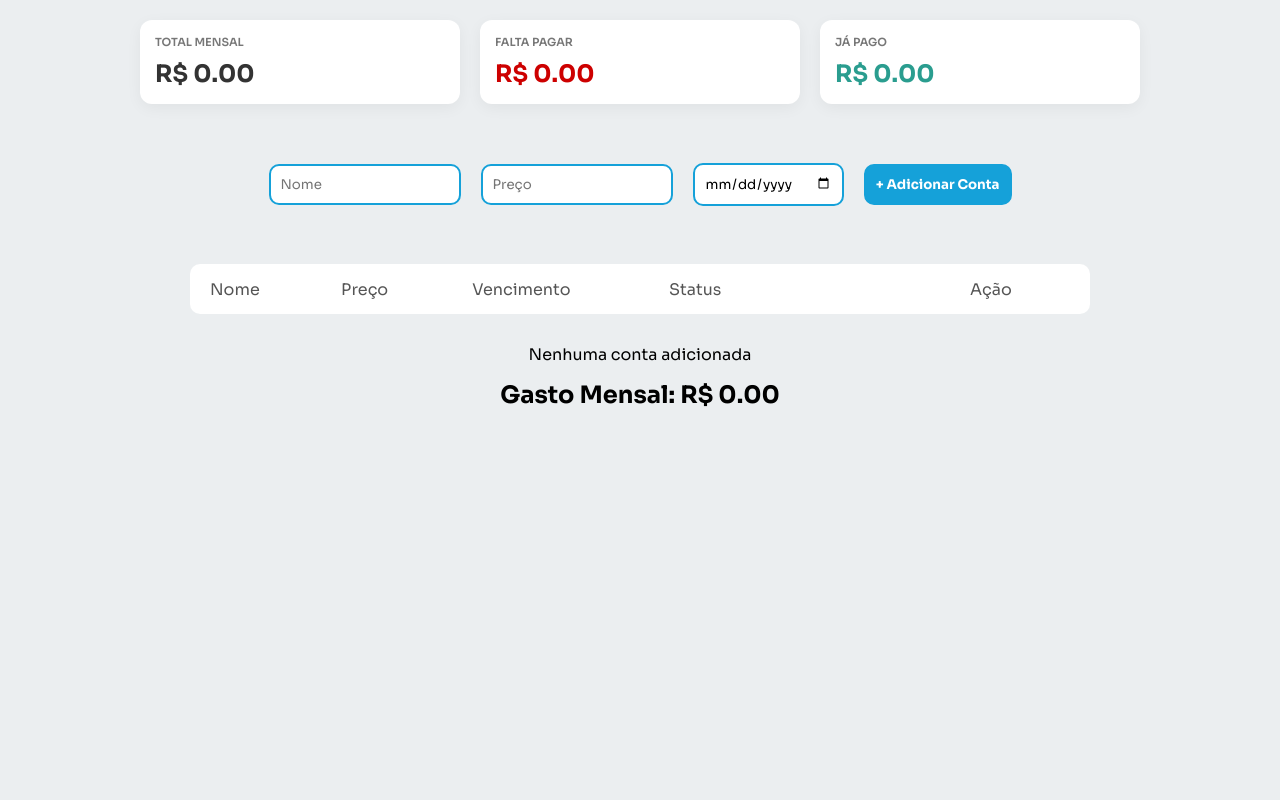
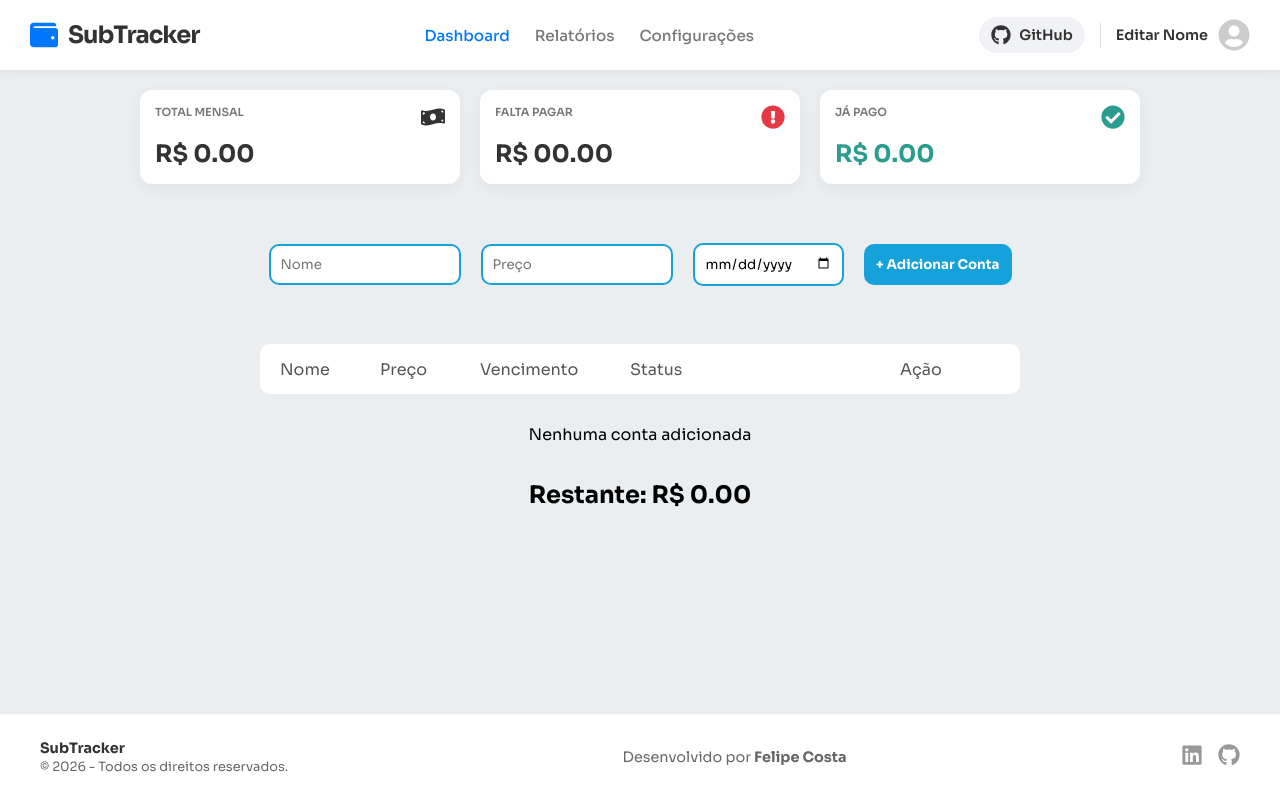
Before and after one commit to FelipeFreires-Costa/SubTracker, a React (Vite) app: page / in a window 1280 px wide. Built offline with nearby package versions, Linux system fonts and the light colour scheme.

Commit message:
ultimos ajustes do projeto

```diff
--- a/package.json
+++ b/package.json
@@ -11,7 +11,8 @@
   },
   "dependencies": {
     "react": "^19.2.0",
-    "react-dom": "^19.2.0"
+    "react-dom": "^19.2.0",
+    "react-icons": "^5.5.0"
   },
   "devDependencies": {
     "@eslint/js": "^9.39.1",
--- a/src/App.css
+++ b/src/App.css
@@ -4,10 +4,25 @@
   font-family: "Sora", sans-serif;
 }
 
+.app-wrapper {
+  display: flex;
+  flex-direction: column;
+  min-height: 100vh;
+}
+
+.main-content {
+  flex: 1;
+  width: 100%;
+  display: flex;
+  flex-direction: column;
+  align-items: center;
+}
+
 .header-table{
   background-color: rgb(255, 255, 255);
   display: grid;
-  width: 900px;
+  width: 100%;
+  max-width: 1000px;
   height: 50px;
   grid-template-columns: minmax(100px, 1fr) 1fr 1.5fr 120px 50px 1fr 100px;
   align-items: center;
@@ -113,3 +128,71 @@ h2.valor-divida{
   color: rgb(205, 0, 0);
 }
 h2.valor-pago { color: #2a9d8f; }
+
+.card-head{
+  display: flex;
+  justify-content: space-between;
+}
+
+.app-footer {
+  width: 100%;
+  background-color: white;
+  border-top: 1px solid #eee;
+  padding: 25px 40px;
+  margin-top: 60px;
+  display: flex;
+  justify-content: space-between;
+  align-items: center;
+  font-size: 0.9rem;
+  color: #666;
+  bottom: 0;
+}
+
+/* 1. Lado Esquerdo */
+.footer-content {
+  display: flex;
+  flex-direction: column; /* SubTracker em cima, Copyright embaixo */
+  gap: 2px;
+}
+.footer-content strong {
+  color: #333;
+}
+.footer-content span {
+  font-size: 0.8rem;
+}
+
+.footer-center {
+  display: flex;
+  align-items: center;
+}
+
+.footer-socials {
+  display: flex;
+  gap: 15px;
+}
+
+.footer-socials a {
+  color: #999;
+  transition: all 0.2s;
+}
+
+
+.footer-socials a:hover {
+  color: #0077ff;
+  transform: translateY(-3px);
+}
+
+
+@media (max-width: 768px) {
+  .app-footer {
+    flex-direction: column;
+    gap: 20px;
+    text-align: center;
+    padding: 30px 20px;
+  }
+
+  .footer-center {
+    order: 3;
+    font-size: 0.8rem;
+  }
+}
--- a/src/App.jsx
+++ b/src/App.jsx
@@ -1,76 +1,80 @@
-import CardsContas from "./Components/CardsContas/CardsContas"
-import Header from "./Components/Header/Header"
-import { useEffect, useState, useRef } from "react"
-import './App.css'
+import CardsContas from "./Components/CardsContas/CardsContas";
+import Header from "./Components/Header/Header";
+import { useEffect, useState, useRef } from "react";
+import {
+  FaMoneyBillWave,
+  FaExclamationCircle,
+  FaCheckCircle,
+  FaHeart,
+  FaLinkedin,
+  FaGithub,
+} from "react-icons/fa";
+import "./App.css";
 
 function App() {
-
+  // --- ESTADOS E EFEITOS ---
   const [contas, setContas] = useState(() => {
-    const dadosSalvos = localStorage.getItem("contas-pagar")
-
-    if(dadosSalvos){
-      return JSON.parse(dadosSalvos)
-    } else{
-      return []
+    const dadosSalvos = localStorage.getItem("contas-pagar");
+    if (dadosSalvos) {
+      return JSON.parse(dadosSalvos);
+    } else {
+      return [];
     }
-  })
+  });
 
   useEffect(() => {
-    localStorage.setItem("contas-pagar", JSON.stringify(contas))
-  }, [contas])
+    localStorage.setItem("contas-pagar", JSON.stringify(contas));
+  }, [contas]);
 
-  const [nomeInput, setNomeInput] = useState("")
-  const [precoInput, setPrecoInput] = useState("")
-  const [dataInput, setDataInput] = useState("")
+  const [nomeInput, setNomeInput] = useState("");
+  const [precoInput, setPrecoInput] = useState("");
+  const [dataInput, setDataInput] = useState("");
 
-  const [notificacao, setNotificacao] = useState(null)
-  const timeoutRef = useRef()
+  const [notificacao, setNotificacao] = useState(null);
+  const timeoutRef = useRef();
 
-  function formatarData(dataAmericana){
-    if(!dataAmericana) return ""
-
-    const partes = dataAmericana.split('-')
-    return `${partes[2]}/${partes[1]}/${partes[0]}`
+  // --- FUNÇÕES AUXILIARES ---
+  function formatarData(dataAmericana) {
+    if (!dataAmericana) return "";
+    const partes = dataAmericana.split("-");
+    return `${partes[2]}/${partes[1]}/${partes[0]}`;
   }
 
-  function verificarSituacao(dataVencimento){
-    if(!dataVencimento) return ""
-    const hoje = new Date()
-    hoje.setHours(0,0,0,0)
+  function verificarSituacao(dataVencimento) {
+    if (!dataVencimento) return "";
+    const hoje = new Date();
+    hoje.setHours(0, 0, 0, 0);
 
-    const dataConta = new Date(dataVencimento + "T00:00:00")
+    const dataConta = new Date(dataVencimento + "T00:00:00");
+    const diferenciaTime = dataConta - hoje;
+    const dias = Math.ceil(diferenciaTime / (1000 * 60 * 60 * 24));
 
-    const diferenciaTime = dataConta - hoje
-
-    const dias = Math.ceil(diferenciaTime / (1000 * 60 * 60 * 24))
-
-    if(dias < 0){
-      return "vencida"
-    }else if(dias === 0){
-      return 'hoje'
-    }else if(dias <= 3){
-      return "perto"
-    }else{
-      return "tranquilo"
+    if (dias < 0) {
+      return "vencida";
+    } else if (dias === 0) {
+      return "hoje";
+    } else if (dias <= 3) {
+      return "perto";
+    } else {
+      return "tranquilo";
     }
   }
 
-  function removerConta(id){
-    const novaConta = contas.filter((item) => item.id !== id)
+  function removerConta(id) {
+    const novaConta = contas.filter((item) => item.id !== id);
+    setContas(novaConta);
+    setNotificacao("Item removido!");
 
-    setContas(novaConta)
-    setNotificacao("Item removido!")
-
-    clearTimeout(timeoutRef.current)
+    clearTimeout(timeoutRef.current);
     timeoutRef.current = setTimeout(() => {
-      setNotificacao(null)
-    }, 2000)
+      setNotificacao(null);
+    }, 2000);
   }
 
-  function adicionarConta(){
-    if(nomeInput === "" || precoInput === "" || dataInput === ""){
-      alert("Preencha todos os campos")
-      return
+  function adicionarConta() {
+    if (nomeInput === "" || precoInput === "" || dataInput === "") {
+      alert("Preencha todos os campos");
+      return;
     }
 
     const novaConta = {
@@ -78,79 +82,114 @@ function App() {
       nome: nomeInput,
       preco: Number(precoInput),
       data: dataInput,
-      pago: false
-    }
-    setContas([...contas, novaConta])
+      pago: false,
+    };
+    setContas([...contas, novaConta]);
 
-    setNomeInput("")
-    setDataInput("")
-    setPrecoInput("")
+    setNomeInput("");
+    setDataInput("");
+    setPrecoInput("");
   }
 
-  function alternarStatus(id){
-    const lista = contas.map(item => {
-      if(item.id === id){
-        return {...item, pago: !item.pago}
-      }else{
-        return item
+  function alternarStatus(id) {
+    const lista = contas.map((item) => {
+      if (item.id === id) {
+        return { ...item, pago: !item.pago };
+      } else {
+        return item;
       }
-    })
-    setContas(lista)
+    });
+    setContas(lista);
   }
 
-
-  //cards de resumo, logicas simples, melhor visualizaçao para o usuario
-    const apenasDevedores = contas.filter((item) => item.pago === false)
+  // --- CÁLCULOS DO DASHBOARD ---
+  const apenasDevedores = contas.filter((item) => item.pago === false);
 
   const valorTotalDivida = apenasDevedores.reduce((total, item) => {
-      return total + item.preco
-    }, 0)
+    return total + item.preco;
+  }, 0);
 
-    const valorPagos = contas.filter((item) => item.pago === true)
+  const valorPagos = contas.filter((item) => item.pago === true);
+  const valoresPagos = valorPagos.reduce(
+    (total, item) => total + item.preco,
+    0,
+  );
 
-    const valoresPagos = valorPagos.reduce((total, item) => total + item.preco, 0)
+  // Nota: precoTotal está calculando o que FALTA pagar (igual ao valorTotalDivida)
+  const precoTotal = contas.reduce((acc, item) => {
+    if (item.pago === true) {
+      return acc;
+    } else {
+      return acc + Number(item.preco);
+    }
+  }, 0);
 
-  const precoTotal = contas.reduce((acc, item) => {
-    if(item.pago === true){
-      return acc
-    } else{
-      return acc + Number(item.preco)
-    }
-  }, 0)
+  const despesasTotal = contas.reduce((acc, item) => {
+    return acc + item.preco;
+  }, 0);
 
-  const despesasTotal = contas.reduce((acc, item)=>{
-    return acc + item.preco
-  },0)
+  // --- JSX (INTERFACE) ---
+  return (
+    // 1. WRAPPER PRINCIPAL (Para o footer funcionar)
+    <div className="app-wrapper">
+      <Header />
 
-  console.log(contas)
-
-  return (
-  <div>
+      {/* 2. CONTEÚDO PRINCIPAL (Isso vai esticar) */}
+      <main className="main-content">
+        {/* DASHBOARD */}
         <div className="resumo-cards">
-
           <div className="card-resumo total">
+            <div className="card-head">
               <span>Total Mensal</span>
+              <FaMoneyBillWave size={24} color="#333" />
+            </div>
             <h2 className="valor-total">R$ {despesasTotal.toFixed(2)}</h2>
           </div>
 
           <div className="card-resumo divida">
+            <div className="card-head">
               <span>Falta Pagar</span>
+              <FaExclamationCircle size={24} color="#e63946" />
+            </div>
+            {valorTotalDivida === 0 ? (
+              <h2>R$ 00.00</h2>
+            ) : (
               <h2 className="valor-divida">R$ {valorTotalDivida.toFixed(2)}</h2>
+            )}
           </div>
 
           <div className="card-resumo alivio">
+            <div className="card-head">
               <span>Já Pago</span>
+              <FaCheckCircle size={24} color="#2a9d8f" />
+            </div>
             <h2 className="valor-pago">R$ {valoresPagos.toFixed(2)}</h2>
           </div>
-
         </div>
 
+        {/* FORMULÁRIO */}
         <div className="form">
-        <input type="text" placeholder="Nome" value={nomeInput} onChange={(e) => setNomeInput(e.target.value)} />
-        <input type="Number" placeholder="Preço" value={precoInput} onChange={(e) => setPrecoInput(e.target.value)}/>
-        <input type="Date" min="1" max="31" value={dataInput} onChange={(e) => setDataInput(e.target.value)}/>
+          <input
+            type="text"
+            placeholder="Nome"
+            value={nomeInput}
+            onChange={(e) => setNomeInput(e.target.value)}
+          />
+          <input
+            type="Number"
+            placeholder="Preço"
+            value={precoInput}
+            onChange={(e) => setPrecoInput(e.target.value)}
+          />
+          <input
+            type="Date"
+            value={dataInput}
+            onChange={(e) => setDataInput(e.target.value)}
+          />
           <button onClick={adicionarConta}>+ Adicionar Conta</button>
         </div>
+
+        {/* LISTA DE CONTAS */}
         <div className="container">
           <div className="header-table">
             <span>Nome</span>
@@ -162,19 +201,58 @@ function App() {
             <span>Ação</span>
           </div>
 
-        {
-          contas.map((item) => (
-            <CardsContas key={item.id} pago={item.pago} foiPago={() => alternarStatus(item.id)} nome={item.nome} preco={item.preco} data={formatarData(item.data)} aoRemover={() => removerConta(item.id)} situacao={verificarSituacao(item.data) }/>
+          {contas.map((item) => (
+            <CardsContas
+              key={item.id}
+              pago={item.pago}
+              foiPago={() => alternarStatus(item.id)}
+              nome={item.nome}
+              preco={item.preco}
+              data={formatarData(item.data)}
+              aoRemover={() => removerConta(item.id)}
+              situacao={verificarSituacao(item.data)}
+            />
           ))}
+
           <p>{notificacao}</p>
-    {
-      contas.length === 0 && <p>Nenhuma conta adicionada</p>
-    }
-    <h2>Gasto Mensal: R$ {precoTotal.toFixed(2)}</h2>
+
+          {contas.length === 0 && <p>Nenhuma conta adicionada</p>}
+
+          <h2 style={{ marginTop: "20px" }}>
+            Restante: R$ {precoTotal.toFixed(2)}
+          </h2>
+        </div>
+      </main>
+
+      <footer className="app-footer">
+        <div className="footer-content">
+          <strong>SubTracker</strong>
+          <span>&copy; 2026 - Todos os direitos reservados.</span>
         </div>
 
+        <div className="footer-center">
+          <span>Desenvolvido por<strong> Felipe Costa</strong></span>
         </div>
-  )
+
+        <div className="footer-socials">
+          <a
+            href="https://linkedin.com/in/SEU-LINKEDIN"
+            target="_blank"
+            rel="noopener noreferrer"
+          >
+            <FaLinkedin size={22} />
+          </a>
+          <a
+            href="https://github.com/SEU-GITHUB"
+            target="_blank"
+            rel="noopener noreferrer"
+          >
+            <FaGithub size={22} />
+          </a>
+        </div>
+      </footer>
+    </div>
+  );
 }
 
-export default App
+export default App;
--- a/src/Components/CardsContas/CardsContas.css
+++ b/src/Components/CardsContas/CardsContas.css
@@ -23,7 +23,7 @@
     opacity: 1;
     transition: all 0.3s;
     display: flex;
-    width: 900px;
+    width: 100%;
     height: 70px;
     flex-direction: column;
     align-items: flex-start;
@@ -39,7 +39,7 @@
 }
 
 .card.pago:hover {
-  opacity: 1; /* Volta ao normal se passar o mouse */
+  opacity: 1;
 }
 
 .container {
@@ -156,6 +156,7 @@ img.img-pago{
   opacity: 0.6;
   transition: 0.2s ease-in;
   cursor: pointer;
+  grid-column: 5;
 }
 
 .pagar:hover{
--- a/src/Components/CardsContas/CardsContas.jsx
+++ b/src/Components/CardsContas/CardsContas.jsx
@@ -9,7 +9,7 @@ const CardsContas = ({nome, preco, data, aoRemover, situacao, foiPago, pago}) =>
   return (
       <div className={`card ${pago ? "pago" : situacao}`}>
         <div className='infos'>
-          <h3>{nome}</h3>
+          <h3 title={nome}>{nome}</h3>
           <p className='preco'>R$ {preco.toFixed(2)}</p>
           <p><img className='calendario' src={calendario} alt="" /> {data}</p>
           <div className={`detalhes ${situacao}`}>
--- /dev/null
+++ b/src/Components/Header/Header.css
@@ -0,0 +1,128 @@
+/* O Header Principal */
+.app-header {
+  background-color: white;
+  height: 70px; /* Altura fixa elegante */
+  width: 100%;
+  padding: 0 30px; /* Espaço nas laterais */
+
+  display: flex;
+  align-items: center;
+  justify-content: space-between; /* Espalha: Logo na esq, Perfil na dir */
+
+  /* A Sombra Mágica (Dá profundidade) */
+  box-shadow: 0 2px 10px rgba(0,0,0,0.05);
+
+  /* Fixar no topo (opcional, se quiser que ele acompanhe a rolagem) */
+  position: sticky;
+  top: 0;
+  z-index: 100;
+}
+
+/* 1. Área do Logo */
+.logo-area {
+  display: flex;
+  align-items: center;
+  gap: 10px;
+}
+.logo-area h1 {
+  font-size: 1.5rem;
+  color: #333;
+  margin: 0; /* Remove margem padrão do h1 */
+  font-weight: 700;
+  letter-spacing: -1px; /* Deixa as letras mais juntinhas (moderno) */
+}
+
+/* 2. Área de Navegação (Links) */
+.nav-links {
+  display: flex;
+  gap: 25px;
+}
+/* Esconde os links no celular para não quebrar */
+@media (max-width: 768px) {
+  .nav-links { display: none; }
+}
+
+.nav-links a {
+  text-decoration: none;
+  color: #777;
+  font-weight: 500;
+  font-size: 0.95rem;
+  transition: color 0.2s;
+}
+.nav-links a:hover,
+.nav-links a.active {
+  color: #0077ff; /* Cor ativa */
+}
+
+/* 3. Área do Usuário */
+.user-area {
+  display: flex;
+  align-items: center;
+  gap: 15px;
+}
+
+/* Botão GitHub estilizado */
+.github-link {
+  display: flex;
+  align-items: center;
+  gap: 8px;
+  text-decoration: none;
+  color: #333;
+  font-weight: 600;
+  font-size: 0.9rem;
+
+  background: #f0f2f5;
+  padding: 8px 12px;
+  border-radius: 20px;
+  transition: background 0.2s;
+}
+.github-link:hover {
+  background: #e4e6eb;
+}
+
+
+.divider {
+  width: 1px;
+  height: 25px;
+  background-color: #ddd;
+}
+
+.profile {
+  display: flex;
+  align-items: center;
+  gap: 10px;
+  cursor: pointer;
+}
+.profile span {
+  font-size: 0.9rem;
+  font-weight: 600;
+  color: #333;
+}
+
+.profile span {
+  font-size: 0.9rem;
+  font-weight: 600;
+  color: #333;
+  cursor: pointer;
+  border-bottom: 1px dashed transparent;
+  transition: all 0.2s;
+}
+
+.profile span:hover {
+  border-bottom: 1px dashed #999;
+  color: #0077ff;
+}
+
+.input-nome-editavel {
+  font-size: 0.9rem;
+  font-weight: 600;
+  color: #333;
+
+
+  border: none;
+  border-bottom: 2px solid #0077ff;
+  outline: none;
+  background: transparent;
+  width: 120px;
+  padding: 0;
+}
--- a/src/Components/Header/Header.jsx
+++ b/src/Components/Header/Header.jsx
@@ -1,11 +1,75 @@
-import React from 'react'
+import React, { useEffect } from "react";
+import { useState } from "react";
+import "./Header.css";
+import { FaGithub, FaWallet, FaUserCircle } from "react-icons/fa";
 
 const Header = () => {
+  const [nomeUsuario, setNomeUsuario] = useState(() => {
+    const dadosSalvos = localStorage.getItem("Editar-nome")
+
+    if(dadosSalvos){
+      return JSON.parse(dadosSalvos)
+    }else{
+      return "Editar Nome"
+    }
+  });
+
+  useEffect(() => {
+    localStorage.setItem('Editar-nome', JSON.stringify(nomeUsuario))
+  },[nomeUsuario])
+
+  const [editandoNome, setEditandoNome] = useState(false);
   return (
-    <div>
+    <div className="app-header">
+      <div className="logo-area">
+        <FaWallet size={28} color="#0077ff" />
+        <h1>SubTracker</h1>
+      </div>
 
+      <nav className="nav-links">
+        <a href="#" className="active">
+          Dashboard
+        </a>
+        <a href="#">Relatórios</a>
+        <a href="#">Configurações</a>
+      </nav>
+
+      <div className="user-area">
+        <a
+          href="https://github.com/FelipeFreires-Costa"
+          target="_blank"
+          rel="noopener noreferrer"
+          className="github-link"
+        >
+          <FaGithub size={20} />
+          <span>GitHub</span>
+        </a>
+
+        <div className="divider"></div>
+
+        <div>
+          {editandoNome ? (
+            <input
+              type="text"
+              value={nomeUsuario}
+              onChange={(e) => setNomeUsuario(e.target.value)} // Atualiza enquanto digita
+              onBlur={() => setEditandoNome(false)} // Salva se clicar fora
+              onKeyDown={(e) => {
+                if (e.key === "Enter") setEditandoNome(false); // Salva se der Enter
+              }}
+              autoFocus //foca no input assim que ele aparece
+              className="input-nome-editavel"
+            />
+          ) : (
+            <div className="profile">
+              <span onClick={() => setEditandoNome(true)} title="Clique para editar" >{nomeUsuario}</span>
+              <FaUserCircle size={32} color="#ccc" />
+            </div>
+          )}
+        </div>
+      </div>
     </div>
-  )
-}
+  );
+};
 
-export default Header
+export default Header;
```
Also changed, not shown: src/assets/attention-mark-line-drawing-svgrepo-com.svg (added), 1 other file (tests, documents, lock files or other folders). Lines whose indentation alone changed are shown as unchanged.
